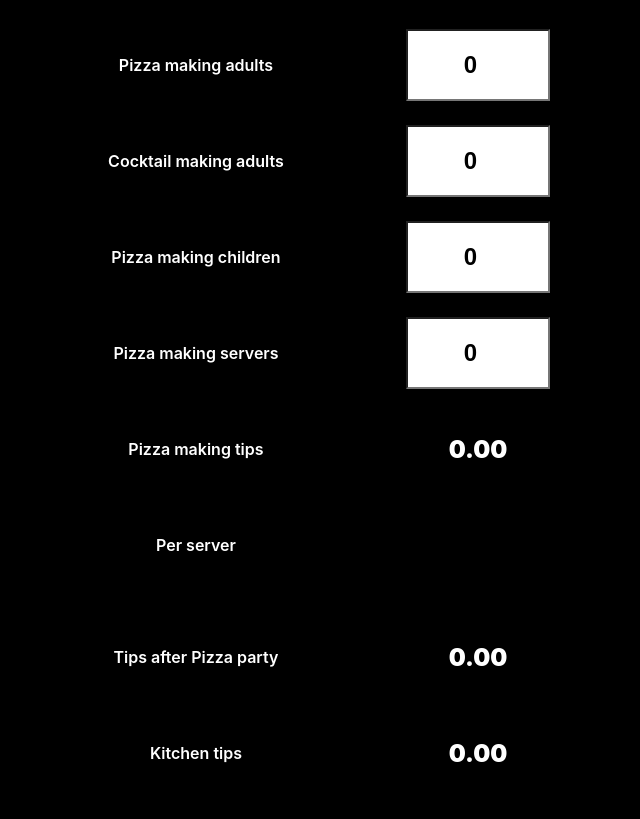
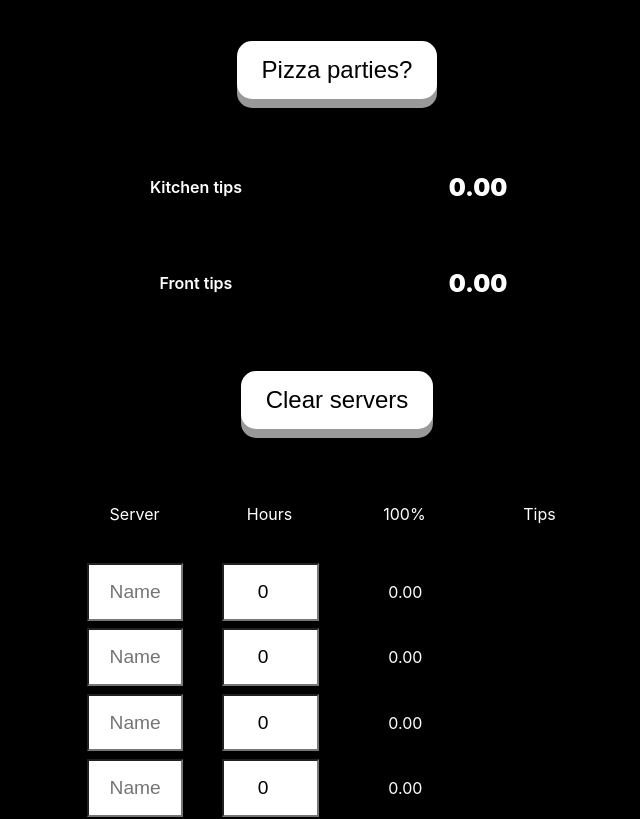
Before and after one commit to manuelcasanova/rmf, a React (Create React App) app in the folder client/: page / in a window 1280 px wide. Shown: the part 1120-1939 px from the top of the page, without its empty margins (303-943 px from the left). Built offline with nearby package versions, Linux system fonts and the light colour scheme.

Commit message:
Button to show and hide pizza parties

```diff
--- a/client/src/App.css
+++ b/client/src/App.css
@@ -216,7 +216,6 @@ label {
   border-radius: 20px;
   padding: 1em;
   background-color: var(--color1);
-  ;
   color: var(--color0);
 }
 
@@ -228,7 +227,15 @@ input {
 
 .money {}
 
-.pizza {}
+.pizza {
+  display: none;
+}
+
+.pmserv {
+
+  margin-left: 2em;
+}
+
 
 .tips {}
 
@@ -236,7 +243,6 @@ input {
   display: flex;
   justify-content: center;
   align-items: center;
-
 }
 
 .server {
--- a/client/src/Closing.jsx
+++ b/client/src/Closing.jsx
@@ -1,6 +1,7 @@
 import { useState, useEffect } from 'react'
 import { useNavigate, Link } from 'react-router-dom';
 import Now from './Now';
+
 
 import PmButton from './PmButton';
 
@@ -23,9 +24,9 @@ export default function Closing() {
     setToggle(prev => !prev)
   }
 
-  useEffect(() => {
-    console.log("toggle", toggle)
-  }, [toggle])
+  // useEffect(() => {
+  //   console.log("toggle", toggle)
+  // }, [toggle])
 
   const now = Now()
 
@@ -55,6 +56,8 @@ export default function Closing() {
   const [cashTipsInfo, setCashTipsInfo] = useState(false)
   const [creditCardTipsInfo, setCreditCardTipsInfo] = useState(false)
   const [newFloatInfo, setNewFloatInfo] = useState(false)
+  const [pizzaParties, setPizzaParties] = useState(false)
+
 
   const showTotalCashInfo = (e) => {
     e.preventDefault();
@@ -84,6 +87,11 @@ export default function Closing() {
   const showNewFloatInfo = (e) => {
     e.preventDefault();
     setNewFloatInfo(prev => !prev)
+  }
+
+  const showPizzaParties = (e) => {
+    e.preventDefault();
+    setPizzaParties(prev => !prev)
   }
 
   const [server1Hours, setServer1Hours] = useState(0);
@@ -216,8 +224,6 @@ export default function Closing() {
   return (
     <div className={toggle ? "App day-mode" : "App night-mode"}>
 
-      <div className='seccion'>
-
       <label className="switch">
         <input type="checkbox" onChange={handleToggle} />
         <span className="slider round"></span>
@@ -225,10 +231,14 @@ export default function Closing() {
 
       <div className='switch'>{now}</div>
 
+      <div className='seccion'>
+
+
+
 
 
         <div className='title'>Morning Shift</div>
-<Link to='/night' className='subtitle'><PmButton toggle={toggle}/></Link>
+        <Link to='/night' className='subtitle'><PmButton toggle={toggle} /></Link>
 
         <div className='clear-all-div'>
           <button className="clear-all" onClick={clearAll}>Clear all</button>
@@ -306,7 +316,11 @@ export default function Closing() {
 
         </section>
 
-        <section className='pizza'>
+<div className='clear-all-div'>
+        <button className='clear-all' onClick={showPizzaParties}>Pizza parties?</button>
+        </div>
+
+        <section className={pizzaParties ? '' : 'pizza'}>
 
           <div className='inline'>
             <label className='inline-label'>Pizza making adults</label>
@@ -352,10 +366,6 @@ export default function Closing() {
   } */}
           </div>
 
-        </section>
-
-        <section className='tips'>
-
           <div className='inline'>
             <label className='inline-label'>Tips after Pizza party</label>
             <div className='tips-input'>{!isNaN(pizzaTips) && tipsAfterPizzaParty}</div>
@@ -364,6 +374,10 @@ export default function Closing() {
               <div className='error-message'>Input fields cannot be empty. Set to 0 if necessary.</div>
             }
           </div>
+
+        </section>
+
+        <section className='tips'>
 
 
           <div className='inline'>
@@ -467,6 +481,18 @@ export default function Closing() {
             <div className="thirty-three">{frontTips !== "0" && assistant3Hours !== "" && server1Hours > 0 && (frontTips / totalHours * assistant3Hours * assistantTips / 100).toFixed(2)}</div>
           </div>
 
+
+
+
+        </section>
+
+
+        <section className={pizzaParties ? '' : 'pizza'}>
+
+
+<div className='pmserv'>
+
+
 <div className='th margin-top margin-bottom'>
   <div className='thirty-three'>Pizza making</div>
   <div className='thirty-three'>Tips</div>
@@ -487,7 +513,12 @@ export default function Closing() {
   <div className="thirty-three">{(pizzaTips !== 0 && (pizzaServers === 3 || pizzaServers === "3")) && (pizzaTips / pizzaServers).toFixed(2)}</div>
 </div>
 
+</div>
+
 </section>
+
+
+
 
 
         <section className='summary'>
--- a/client/src/ClosingNight.jsx
+++ b/client/src/ClosingNight.jsx
@@ -29,8 +29,9 @@ export default function ClosingNight () {
 
       <div className='seccion'>
 
-      <div className='title'>Night Shift</div>
+      <div className='title'>Night Shift <div className="info-message margin-top">SOON AVAILABLE!</div></div>
 <Link to='/closing'>< AmButton /></Link>
+
 
 
       </div>
```
Lines whose indentation alone changed are shown as unchanged.
